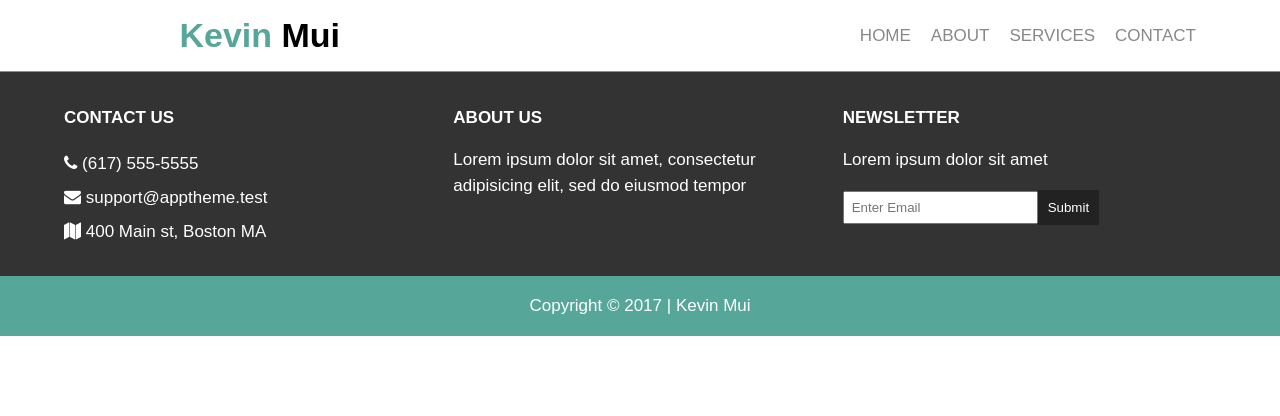
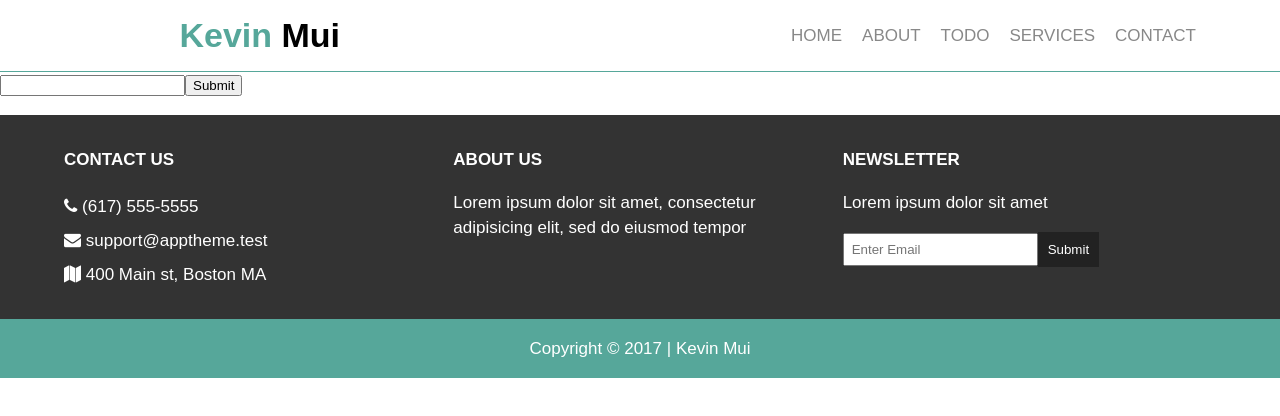
Before and after one commit to kmui2/My-React-Website, a React (Create React App) app: page /todo in a window 1280 px wide. Shown: the top 416 px of the page. Built offline with nearby package versions, Linux system fonts and the light colour scheme.

Commit message:
added todo

```diff
--- a/src/App.js
+++ b/src/App.js
@@ -7,6 +7,7 @@ import Navbar from './components/Navbar.js';
 import Company from './components/Company.js';
 import Footer from './components/Footer.js';
 import About from './components/About.js';
+import ToDo from './components/ToDo.js';
 import { BrowserRouter as Router, Route } from 'react-router-dom';
 
 class App extends React.Component {
@@ -18,6 +19,7 @@ class App extends React.Component {
           <Navbar />
           <Route exact path="/" component={Home} />
           <Route exact path="/about" component={About} />
+          <Route exact path="/todo" component={ToDo} />
           <Company />
           <Footer />
         </div>
--- a/src/components/Navbar.js
+++ b/src/components/Navbar.js
@@ -21,6 +21,7 @@ export default class Navbar extends React.Component {
                                     <ul>
                                         <li><Link to="/">Home</Link></li>
                                         <li><Link to="/about">About</Link></li>
+                                        <li><Link to="/todo">ToDo</Link></li>
                                         <li><a href="services.html">Services</a></li>
                                         <li><a href="contact.html">Contact</a></li>
                                     </ul>
--- /dev/null
+++ b/src/components/ToDo.js
@@ -0,0 +1,46 @@
+import React from 'react';
+import './images/iphone.png';
+import { Grid, Row, Col } from 'react-flexbox-grid';
+import 'font-awesome/css/font-awesome.min.css';
+
+const List = props => (
+	<ul>
+	  {
+		props.items.map((item, index) => <li key={index}>{item}</li>)
+	  }
+	</ul>
+  );
+
+export default class ToDo extends React.Component {
+	constructor(props) {
+		super(props);
+		this.state = {
+		  term: '',
+		  items: []
+		};
+	  }
+
+	  onChange = (event) => {
+		this.setState({ term: event.target.value });
+	  }
+
+	  onSubmit = (event) => {
+		event.preventDefault();
+		this.setState({
+		  term: '',
+		  items: [...this.state.items, this.state.term]
+		});
+	  }
+
+	  render() {
+		return (
+		  <div className="ToDo">
+			<form onSubmit={this.onSubmit}>
+			  <input value={this.state.term} onChange={this.onChange} />
+			  <button>Submit</button>
+			</form>
+			<List items={this.state.items} />
+		  </div>
+		);
+	  }
+}
```
